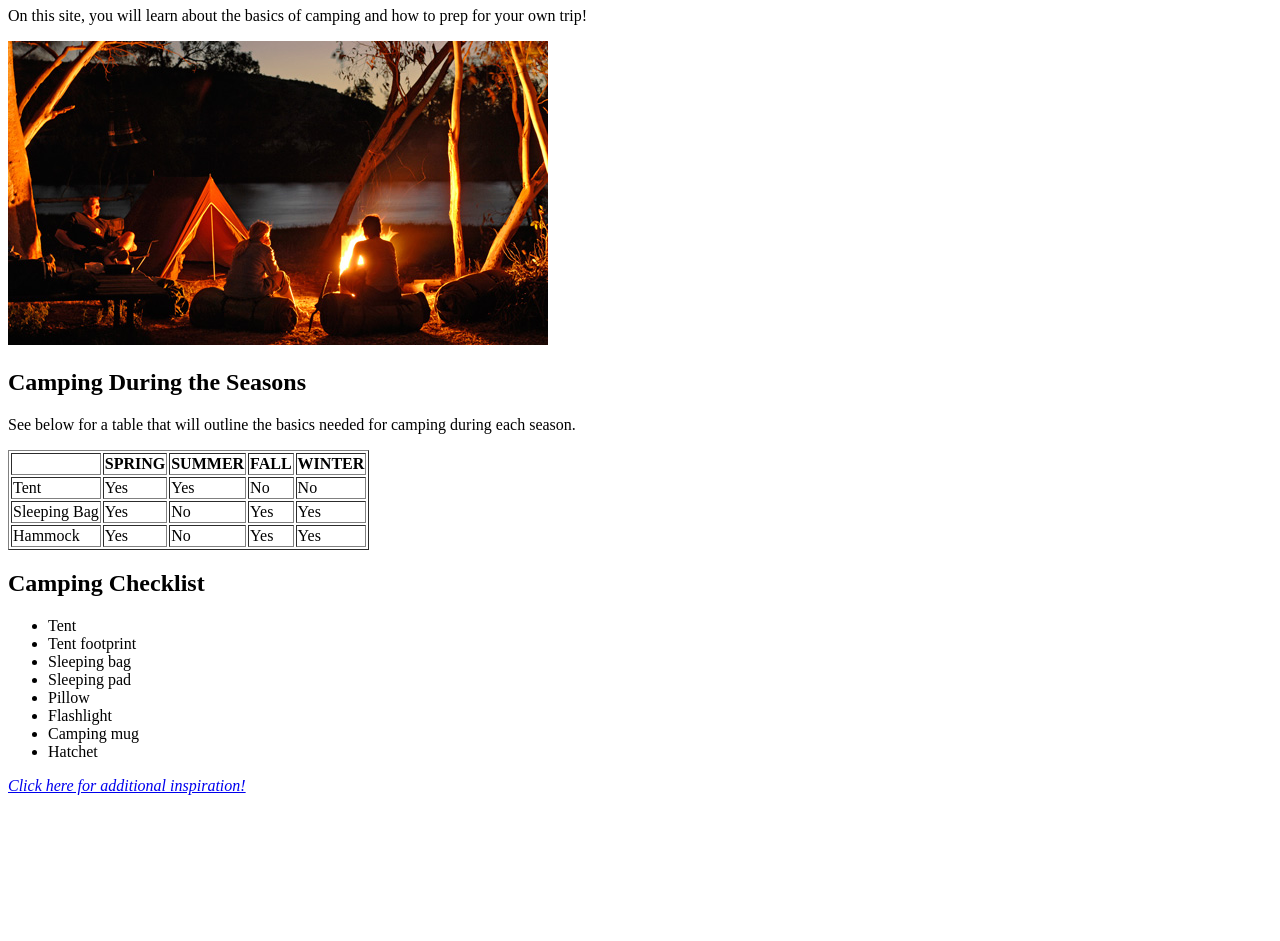
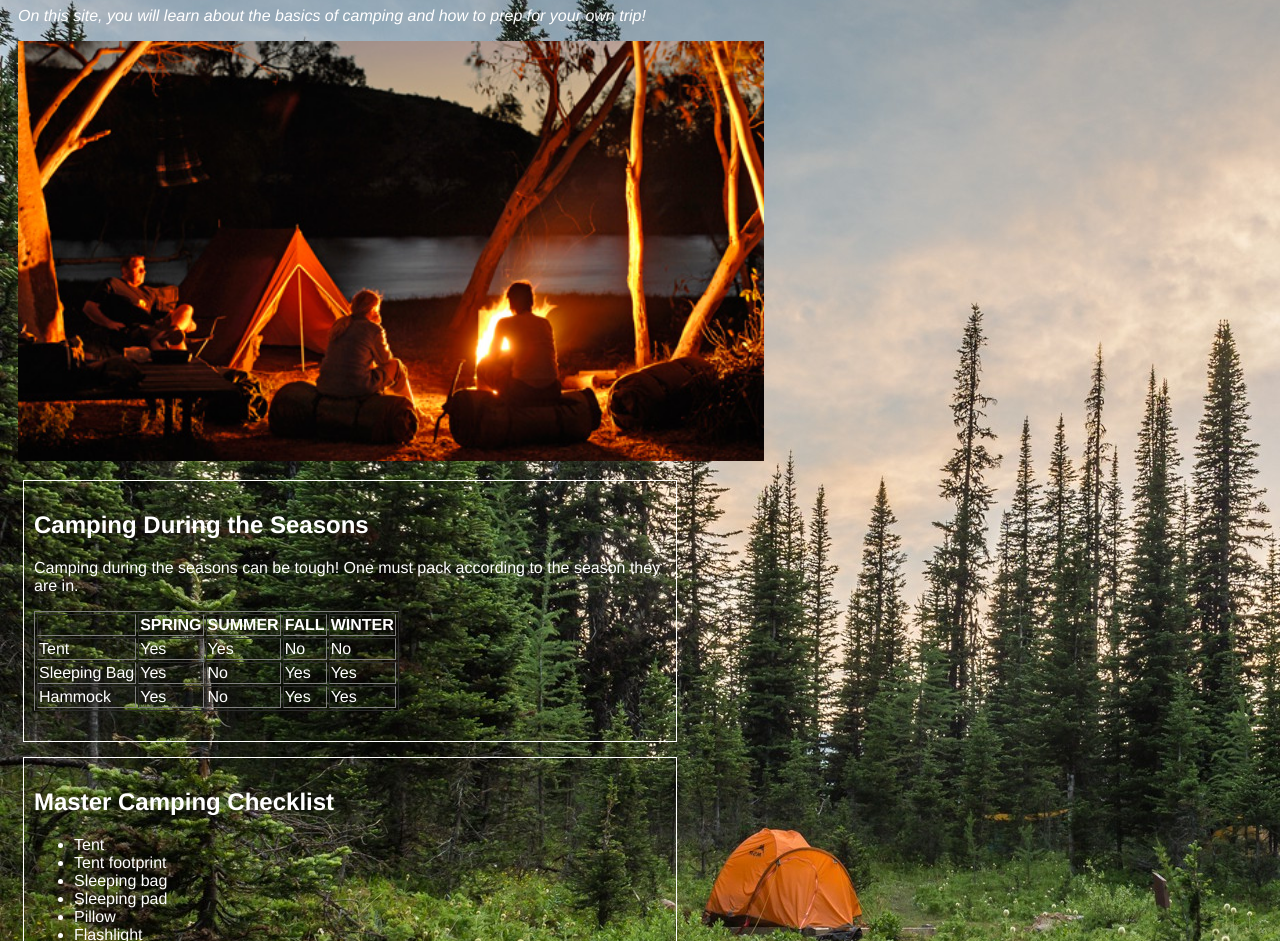
Before and after one commit to alexnhill/alexnhill.github.io, a plain HTML site: page index.html in a window 1280 px wide. Shown: the part 73-1014 px from the top of the page. Before the commit the page ends 876 px from the top, so only its background shows below. Drawn offline with Linux system fonts and the light colour scheme.

Commit message:
Add styles

```diff
--- a/index.html
+++ b/index.html
@@ -4,15 +4,16 @@
 	<title>Camping 101</title>
 	<link rel="stylesheet" href="styles.css" type="text/css">
 </head>
-<body>
+<body id="background-image">
 <header>
 <h1>Camping 101</h1>
-<p>On this site, you will learn about the basics of camping and how to prep for your own trip!</p>
+<p class="italics">On this site, you will learn about the basics of camping and how to prep for your own trip!</p>
 <img src="camping_at_night.jpg" alt="Camping at Night">
 </header>
 <article>
 <h2>Camping During the Seasons</h2>
-<p>See below for a table that will outline the basics needed for camping during each season.</p>
+<p>Camping during the seasons can be tough! One must pack according to the season they are in.</p>
+<div id="table-styles">
 <table border="1">
 	<tr>
 		<td>&nbsp;</td>
@@ -43,9 +44,10 @@
 		<td>Yes</td>
 	</tr>
 </table>
+</div>
 </article>
 <article>
-<h2>Camping Checklist</h2>
+<h2>Master Camping Checklist</h2>
 <ul>
 	<li>Tent</li>
 	<li>Tent footprint</li>
@@ -57,6 +59,6 @@
 	<li>Hatchet</li>
 </ul>
 </article>
-<footer><a href="inspiration-page.html"><em>Click here for additional inspiration!</em></a></footer>
+<footer><a class="visited-links" href="inspiration-page.html">Click here for additional inspiration!</a></footer>
 </body>
 </html>
--- a/styles.css
+++ b/styles.css
@@ -1,11 +1,66 @@
 
+body{
+	font-family: Helvetica;
+	color: white;
+}
 
+article {
+    border: 1px solid white;
+    margin: 15px;
+    padding: 10px;
+    width: 50%;
+}
 
+section {
+	margin: 15px;
+}
 
+header{
+    margin: 10px;
+}
 
+img {
+	width: 60%;
+	height: auto;
+}
 
+h1{
+	text-align: center;
+}
 
+.visited-links{
+	color: pink;
+	font-style: italic;
+	font-weight: bold;
+}
 
+.italics{
+	font-style: italic;
+}
+
+#background-image{
+	background-image: url(camping-background.jpg);
+}
+
+#inspiration-background{
+	background-color: #99A6AB;
+}
+
+#table-styles{
+	padding-bottom: 20px;
+}
+
+@media screen and (max-width: 700px) {
+  table{
+  	display: none;
+  }
+  img{
+  	width: 80%;
+  }
+  article{
+  	width: 75%
+  }
+}
 
 
 /*
```
Also changed, not shown: inspiration-page.html (+3 -3 lines), camping-background.jpg (added).
